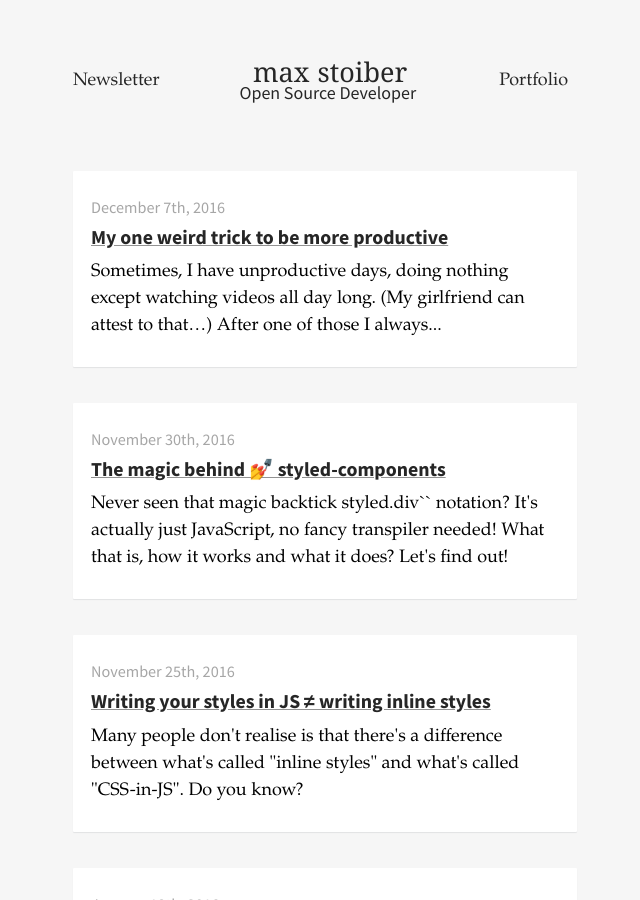
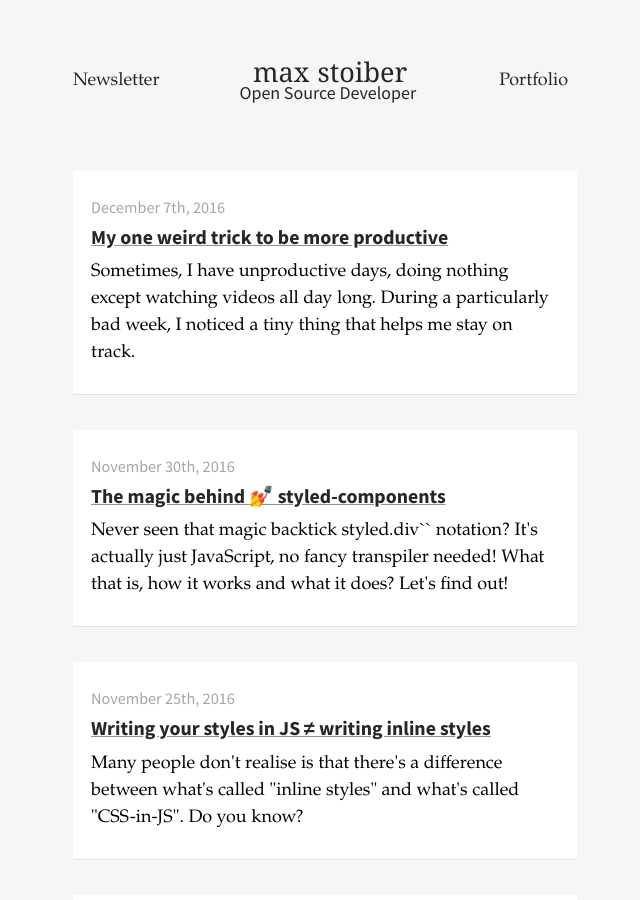
Before and after one commit to mxstbr/mxstbr.github.io, a Jekyll site: the page built from index.html, in a window 1280 px wide and 900 px high. Shown: the whole window, without its empty margins (315-955 px from the left). Built offline with Jekyll 4.4.1, drawn with Linux system fonts in a browser that asks for light colours; the list of posts is cut into pages by our own code.

Commit message:
Add custom excerpt to productivity post

```diff
--- a/_posts/2016-12-07-productivity-trick.md
+++ b/_posts/2016-12-07-productivity-trick.md
@@ -3,6 +3,7 @@ published: true
 hidden: false
 title: My one weird trick to be more productive
 tags: productivity hack
+custom_excerpt: Sometimes, I have unproductive days, doing nothing except watching videos all day long. During a particularly bad week, I noticed a tiny thing that helps me stay on track.
 ---
 
 Sometimes, I have unproductive days, doing nothing except watching videos all day long. (My girlfriend can attest to that...) After one of those I always feel horrible for procrastinating and not getting anything done.
```
